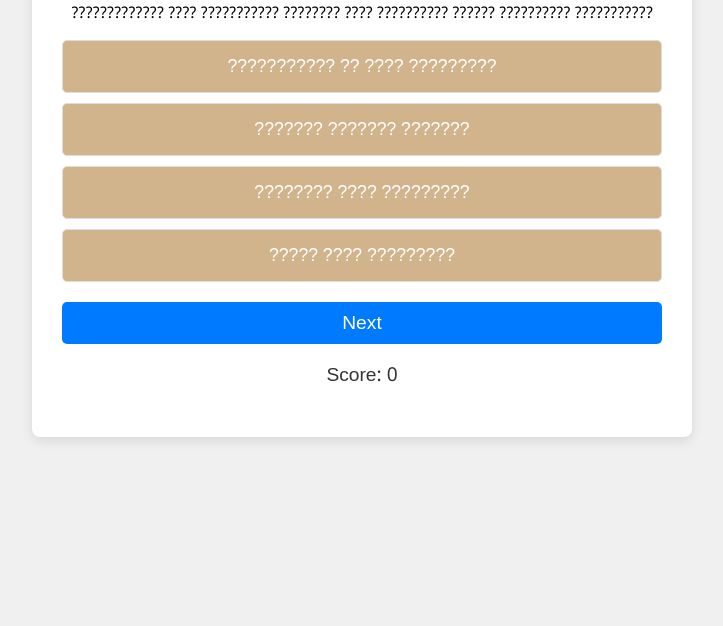
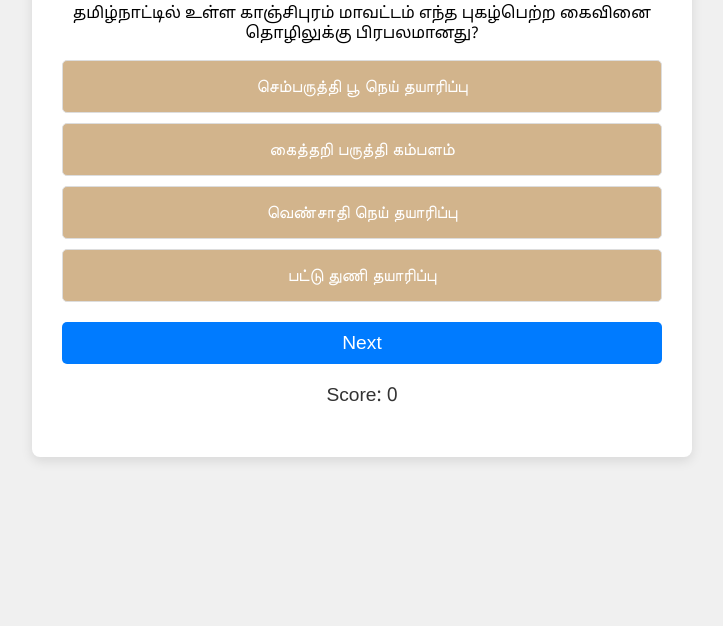
Before and after one commit to TAMNILL/nn.git.io, a plain HTML site: page index.html in a window 1280 px wide. Shown: the part 174-800 px from the top of the page, without its empty margins (278-1001 px from the left). Drawn offline with Linux system fonts and the light colour scheme.

Commit message:
Update index.html

```diff
--- a/index.html
+++ b/index.html
@@ -115,7 +115,7 @@
 <body>
 
   <div class="quiz-container">
-    <h1>??????? Easy Quiz</h1>
+    <h1>கம்பளம் Easy Quiz</h1>
     <div id="question-container">
       <p id="question-text"></p>
       <div id="options-container"></div>
@@ -132,28 +132,28 @@
   <script>
    const quizData = [
     {
-      "question": "????????????? ???? ??????????? ???????? ???? ?????????? ?????? ?????????? ???????????",
+      "question": "தமிழ்நாட்டில் உள்ள காஞ்சிபுரம் மாவட்டம் எந்த புகழ்பெற்ற கைவினை தொழிலுக்கு பிரபலமானது?",
       "options": [
-        "??????????? ?? ???? ?????????",
-        "??????? ??????? ???????",
-        "???????? ???? ?????????",
-        "????? ???? ?????????"
+        "செம்பருத்தி பூ நெய் தயாரிப்பு",
+        "கைத்தறி பருத்தி கம்பளம்",
+        "வெண்சாதி நெய் தயாரிப்பு",
+        "பட்டு துணி தயாரிப்பு"
       ],
       "correct": 1,
       "additionalData": "Explanation"
     },
     {
-      "question": "?????? ?????????? ???? ????",
+      "question": "உலகின் மிகப்பெரிய தீவு எது?",
       "options": [
-        "???????????",
-        "????????????",
-        "??????? ????"
+        "ஆஸ்திரேலியா",
+        "கிரின்லாந்து",
+        "பூர்வீக தீவு"
       ],
       "correct": 1,
       "additionalData": "Explanation"
     },
     {
-      "question": "????????????? ????????? \"??? ?????\" ???? ????? ??????????",
+      "question": "தமிழ்நாட்டில் பரபரப்பான \"கஜா புயல்\" எந்த ஆண்டு தாக்கியது?",
       "options": [
         "2017",
         "2018",
@@ -164,23 +164,23 @@
       "additionalData": "Explanation"
     },
     {
-      "question": "????????????? ???????? ?????",
+      "question": "திருக்குறளின் ஆசிரியர் யார்?",
       "options": [
-        "??????",
-        "?????? ????",
-        "????????????",
-        "??????"
+        "சங்கரா",
+        "புலவர் பரணி",
+        "திருவள்ளுவர்",
+        "கபிலர்"
       ],
       "correct": 2,
       "additionalData": "Explanation"
     },
     {
-      "question": "\"???????????\" ???? ???? ????????? ?????",
+      "question": "\"புத்தகங்கள்\" என்ற நூல் எழுதியவர் யார்?",
       "options": [
-        "??????",
-        "???????????",
-        "????????",
-        "????????????"
+        "சுஜாதா",
+        "ரவிக்குமார்",
+        "கமலஹாசன்",
+        "விக்தேஷ்வரன்"
       ],
       "correct": 0,
       "additionalData": "Explanation"
```
